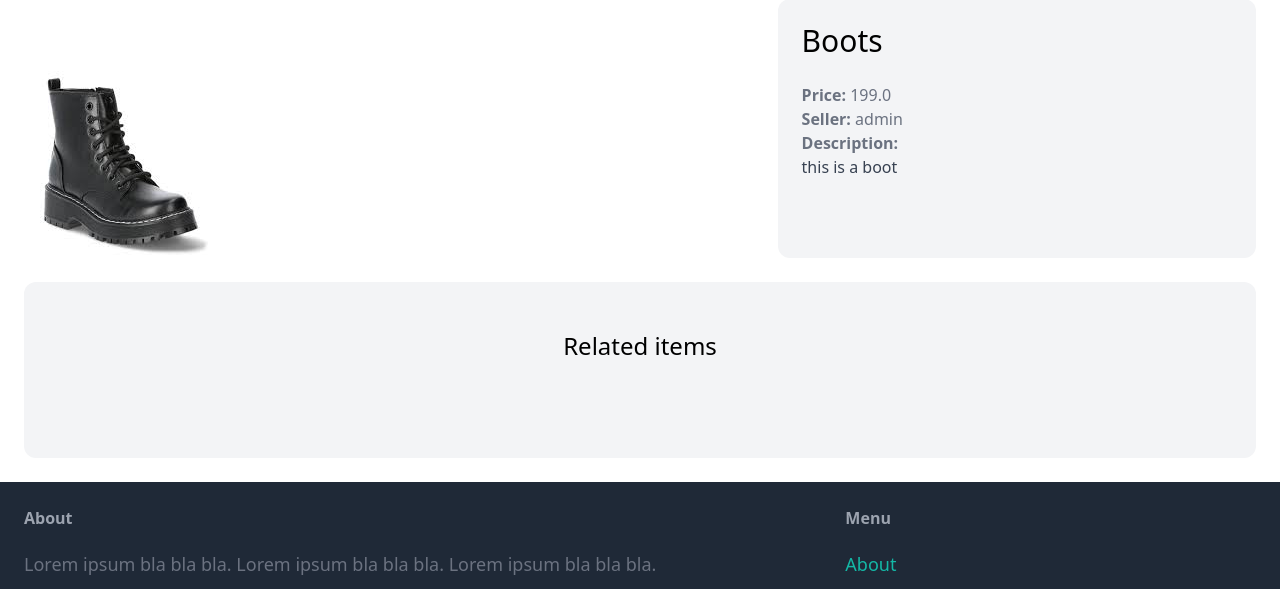
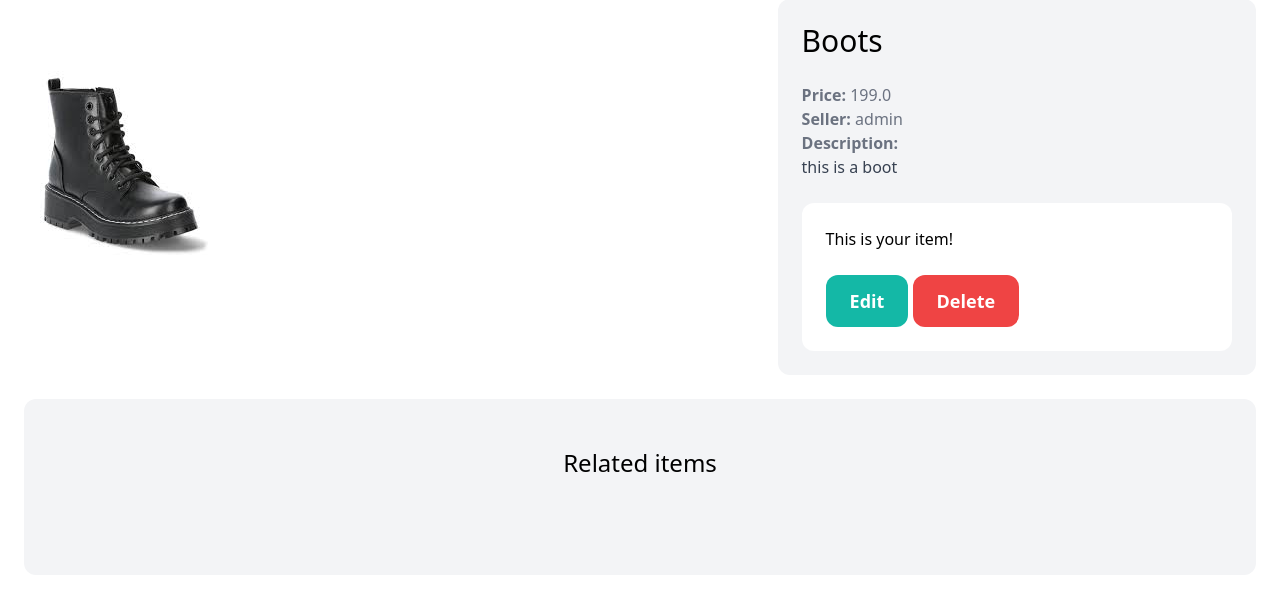
Before and after one commit to HachemiIbrahim/online_store, a Django app: page /items/2/ in a window 1280 px wide. Shown: the part 102-691 px from the top of the page. Run offline with Django 5.2, Linux system fonts and the light colour scheme; a user stored in the database is signed in; data comes from the database, SQL or seed files in the repository; both versions use the stored data as it was after the commit; some libraries are stand-ins or nearby versions.

Commit message:
delete items

```diff
--- a/items/templates/items/details.html
+++ b/items/templates/items/details.html
@@ -18,6 +18,17 @@
                 <strong class="text-gray-500">Description:</strong><br>
                 {{ item.description }}
             </p>
+        {% endif %}
+
+        {% if request.user == item.created_by %}
+            <div class="mt-6 p-6 bg-white rounded-xl">
+                <p>This is your item!</p>
+
+                <a href="#" class="inline-block mt-6 px-6 py-3 text-lg font-semibold bg-teal-500 text-white rounded-xl">Edit</a>
+                <a href="{% url 'items:delete' item.id %}" class="inline-block mt-6 px-6 py-3 text-lg font-semibold bg-red-500 text-white rounded-xl">Delete</a>
+            </div>
+        {% else %}
+            <a href="{#}" class="inline-block mt-6 px-6 py-3 text-lg font-semibold bg-teal-500 text-white rounded-xl hover:bg-teal-700">Contact seller</a>
         {% endif %}
 
 
--- a/items/urls.py
+++ b/items/urls.py
@@ -7,4 +7,5 @@ app_name = "items"
 urlpatterns = [
     path("new/", views.new, name="new"),
     path("<int:pk>/", views.detail, name="detail"),
+    path("<int:pk>/delete", views.delete, name="delete"),
 ]
--- a/items/views.py
+++ b/items/views.py
@@ -38,3 +38,10 @@ def new(request):
             "form": form,
         },
     )
+
+
+@login_required
+def delete(request, pk):
+    item = get_object_or_404(Item, pk=pk)
+    item.delete()
+    return redirect("dashboard:index")
```
Also changed, not shown: db.sqlite3.
